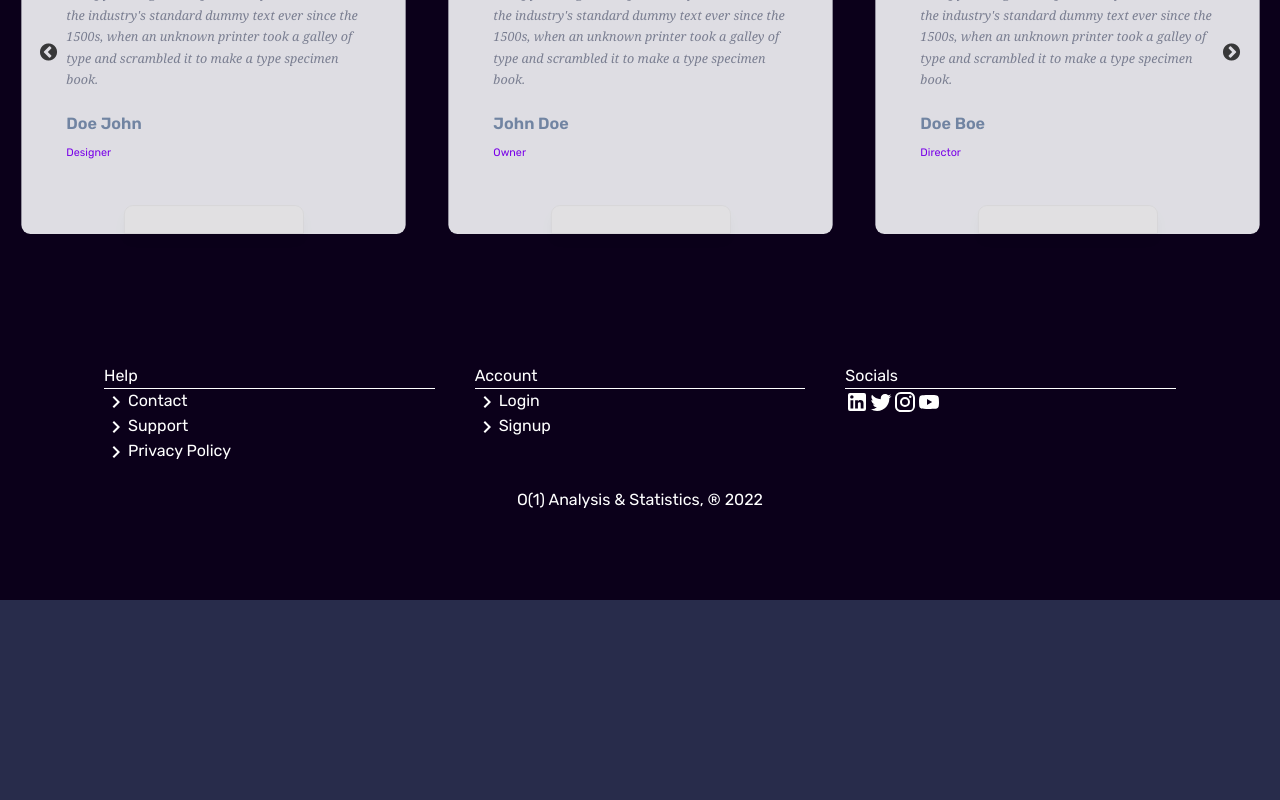
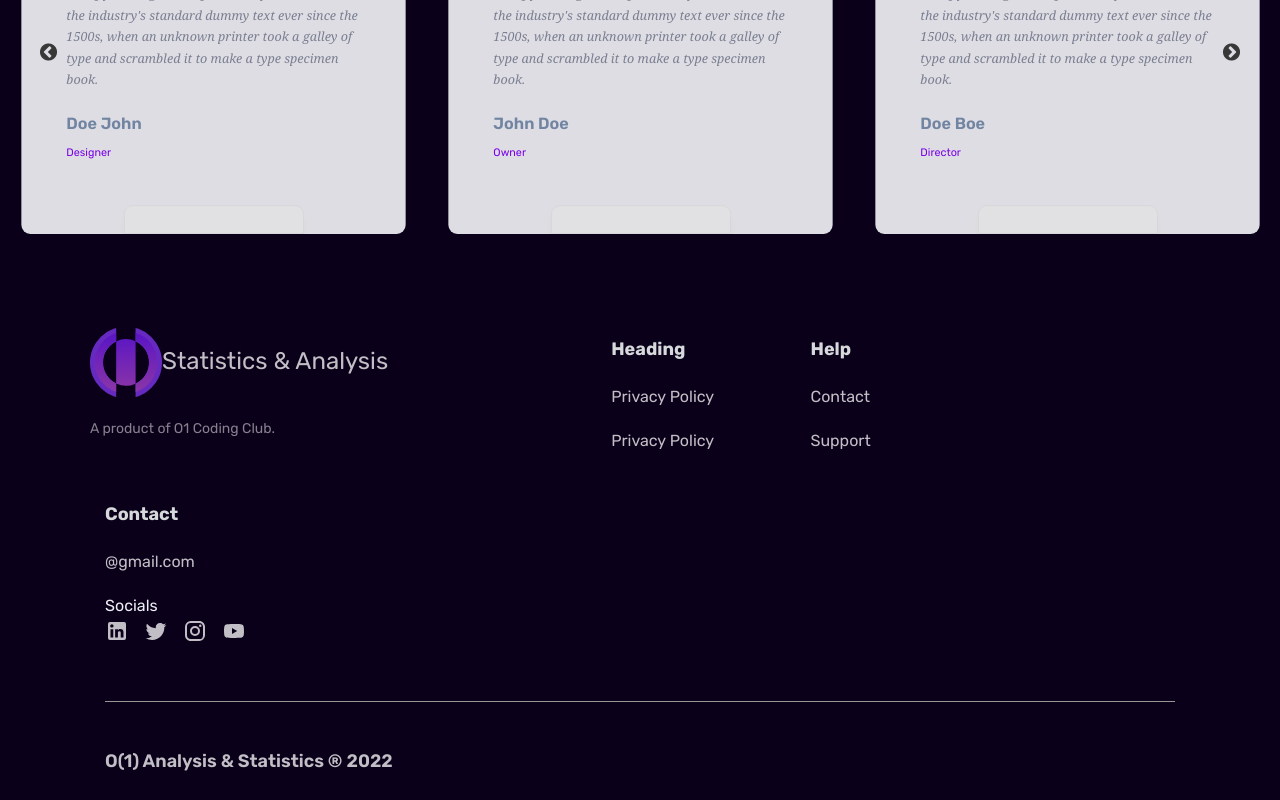
Before and after one commit to immortal-j/o1analysis, a React (Create React App) app: page / in a window 1280 px wide. Shown: the part 2481-3281 px from the top of the page. Before the commit the page ends 3081 px from the top, so only its background shows below. Built offline with nearby package versions, Linux system fonts and the light colour scheme.

Commit message:
Footer Updated

```diff
--- a/src/Home/Pages/Homepage.js
+++ b/src/Home/Pages/Homepage.js
@@ -3,6 +3,7 @@ import Feature from "../components/Features/Feature";
 import Footer from "../components/Footer/Footer";
 import Testislider from "../components/Testimonial_slider/TestiSlider";
 import Home from "../components/Home/Home";
+import FooterNew from "../components/Footer/FooterNew";
 const Homepage = () => {
   return (
     <>
@@ -20,7 +21,8 @@ const Homepage = () => {
         <Home />
         <Feature />
         <Testislider />
-        <Footer />
+        {/* <Footer /> */}
+        <FooterNew/>
       </div>
     </>
   );
--- a/src/Home/components/Footer/Footer.jsx
+++ b/src/Home/components/Footer/Footer.jsx
@@ -11,7 +11,7 @@ const LinkStyle = {
   padding: " 10px 0",
   color:"white",
   "&:hover": {
-    background: "#efefef",
+    backgroundColor: "#efefef",
     color:"black"
   },
 };
--- /dev/null
+++ b/src/Home/components/Footer/FooterNew.jsx
@@ -0,0 +1,139 @@
+import React from 'react'
+// import { SocialIcon } from "react-social-icons";
+import './footerNew.css'
+
+import logo from '../../../Analysis/Assets/Logo/logo2.svg'
+import LinkedInIcon from "@mui/icons-material/LinkedIn";
+import YouTubeIcon from "@mui/icons-material/YouTube";
+import TwitterIcon from "@mui/icons-material/Twitter";
+import InstagramIcon from "@mui/icons-material/Instagram";
+const FooterNew = () => {
+  return (
+
+        <div id="footer-wrap">
+          <footer className="footer">
+            <div className="top-footer">
+              <div className="row">
+                <div className='company-detail'>
+                  <div className="footer-logo">
+                    <a href="/" title="Mercury">
+                      <img
+                        src={logo}
+                        width="72"
+                        alt="O(1)-logo"
+                        className="img-fluid"
+                      />
+                     Statistics & Analysis
+                    </a>
+                    <p className="tagline">A product of O1 Coding Club.</p>
+                  </div>
+                </div>
+                <div className="col-md-2">
+                  <h4>Heading</h4>
+                  <ul className="footer-link">
+                    <li>
+                      <a href="#" title="Privacy Policy">
+                      Privacy Policy
+                      </a>
+                    </li>
+                    <li>
+                      <a href="#" title=" Privacy Policy">
+                      Privacy Policy
+                      </a>
+                    </li>
+                  </ul>
+                </div>
+                <div className="col-md-2">
+                  <h4>Help</h4>
+                  <ul className="footer-link">
+                    <li>
+                      <a href="#" title="Contact">
+                        Contact
+                      </a>
+                    </li>
+                    <li>
+                      <a href="#" title="Support">
+                        Support
+                      </a>
+                    </li>
+                  </ul>
+                </div>
+                <div className="col-md-3">
+                  <h4>Contact</h4>
+                  <ul className="footer-link">
+                    <li>
+                      <a href="mail-to:smartlight.eip@gmail.com" title="Contact">
+                        @gmail.com
+                      </a>
+                    </li>
+                    <li>
+                      <div className="icons">
+
+
+        <div className='social-icons'>Socials
+        <br></br>
+        <a
+
+          href="https://www.linkedin.com/in/o-1-coding-club/?originalSubdomain=in"
+          target="_blank"
+        >
+          <LinkedInIcon />
+        </a>
+
+        <a
+
+          href="https://www.linkedin.com/in/o-1-coding-club/?originalSubdomain=in"
+          target="_blank"
+        >
+          <TwitterIcon />
+        </a>
+        <a
+
+          href="https://www.instagram.com/o1codingclub/?hl=en"
+          target="_blank"
+        >
+          <InstagramIcon />
+        </a>
+
+        <a
+
+          href="https://www.youtube.com/channel/UCTLzD9A-M_ll2m7Wj45sHJg"
+          target="_blank"
+        >
+          <YouTubeIcon />
+        </a></div>
+
+                        {/* <SocialIcon
+                          href="#"
+                          title="Facebook"
+                          network="facebook"
+                          bgColor="#ffffff"
+                        />
+                        <SocialIcon
+                          href="#"
+                          title="Link"
+                          network=""
+                          bgColor="#ffffff"
+                        /> */}
+                      </div>
+                    </li>
+                  </ul>
+                </div>
+              </div>
+            </div>
+            <div className="bottom-footer">
+              <div className="row">
+                <div className="col-md-5">
+                  <p className="copyright pt-3">
+                  O(1) Analysis &#38; Statistics &reg; {new Date().getFullYear()}
+                  </p>
+                </div>
+              </div>
+            </div>
+          </footer>
+        </div>
+
+  )
+}
+
+export default FooterNew
--- a/src/Home/components/Footer/footer.css
+++ /dev/null
@@ -1,6 +0,0 @@
-textDecoration: "none",
-padding: " 10px 0",
-"&:hover": {
-  background: "#efefef",
-  color:"black"
-},
--- /dev/null
+++ b/src/Home/components/Footer/footerNew.css
@@ -0,0 +1,114 @@
+
+.footer {
+
+    padding: 90px 105px 25px 105px;
+    color: #d6d9db;
+
+    }
+    .footer .top-footer {
+        padding: 0 0 50px;
+        border-bottom: 1px solid #979797;
+      }
+      .footer   .footer-logo a {
+        font-size: 1.5rem;
+        color: #ffffff;
+        opacity: 0.75;
+      }
+      .footer  .tagline {
+        font-size: 0.875rem;
+        margin: 1rem 0;
+        padding: 5px 0 15px;
+        color: #fff;
+        opacity: 0.5;
+      }
+      .footer   h4 {
+        font-size: 1.125rem;
+        font-weight: bold;
+        color: #d6d9db;
+        line-height: 22px;
+        margin: 14px 0 0;
+        padding: 0 0 25px;
+      }
+      .footer  .footer-link {
+        margin: 0;
+        padding: 0;
+        list-style: none;
+        font-size: 16px;
+        font-weight: normal;
+
+      } .footer .footer-link   a {
+          text-decoration: none;
+          color: #fff;
+          opacity: 0.75;
+          display: block;
+          padding-bottom: 20px;
+          cursor: pointer;
+        }
+       .footer .footer-link   a:hover{
+        transform: scale(1.01);
+        transition: all 0.3s;
+        }
+        .footer    .social-icons a {
+        display: inline-block !important;
+        padding-bottom: 8px !important;
+        margin-right: 15px;
+      }
+      .footer    .social-icons a :hover{
+        text-decoration: underline;
+        transform: translateY(-1px);
+      }
+ .footer  .bottom-footer {
+
+     padding: 30px 0 0;
+    }
+    .bottom-footer       .copyright {
+          font-size: 1.125rem;
+          font-weight: 600;
+          margin: 0;
+          padding: 0;
+          color: #fff;
+          opacity: 0.75;
+        }
+        .bottom-footer     .scc-footer-logo a {
+          font-size: 1.5rem;
+          color: #ffffff;
+          margin-bottom: 15px;
+          display: block;
+        }
+        .company-detail{
+          margin-right: 12rem;
+        }
+  @media only screen and (max-width: 1199px) {
+    .navbar-collapse {
+      right: 3% !important;
+    }
+    .navbar {
+      padding: 20px 50px;
+    }
+    .footer {
+      padding: 45px 50px 25px 50px;
+    }
+  }
+
+  @media only screen and (max-width: 991px) {
+    .navbar {
+      padding: 20px 30px;
+    }
+    .footer {
+      padding: 20px 30px;
+    }
+  }
+
+  @media only screen and (max-width: 768px) {
+    .navbar {
+      padding: 25px;
+    }
+    .footer {
+      padding: 25px;
+    }
+  }
+  .icons {
+    display: inline-grid;
+    grid-template-columns: repeat(4, auto);
+    column-gap: 16px;
+  }
```
